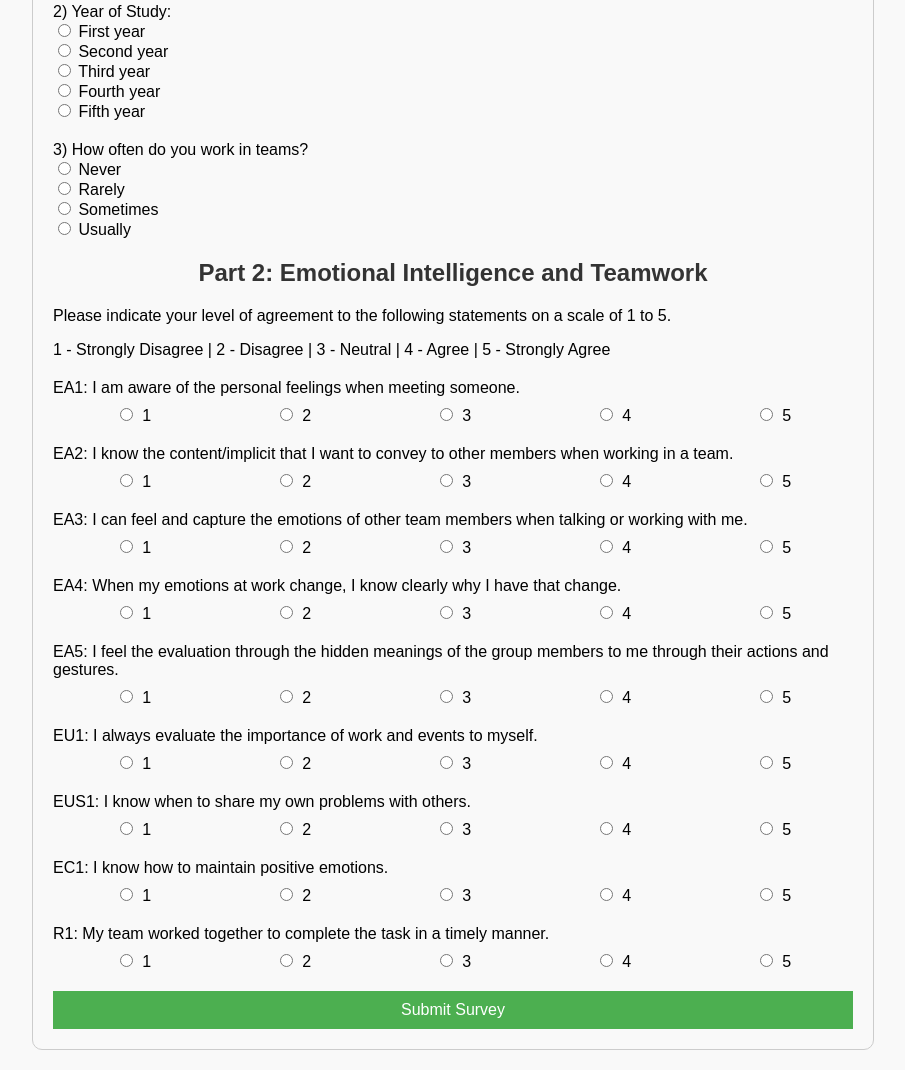
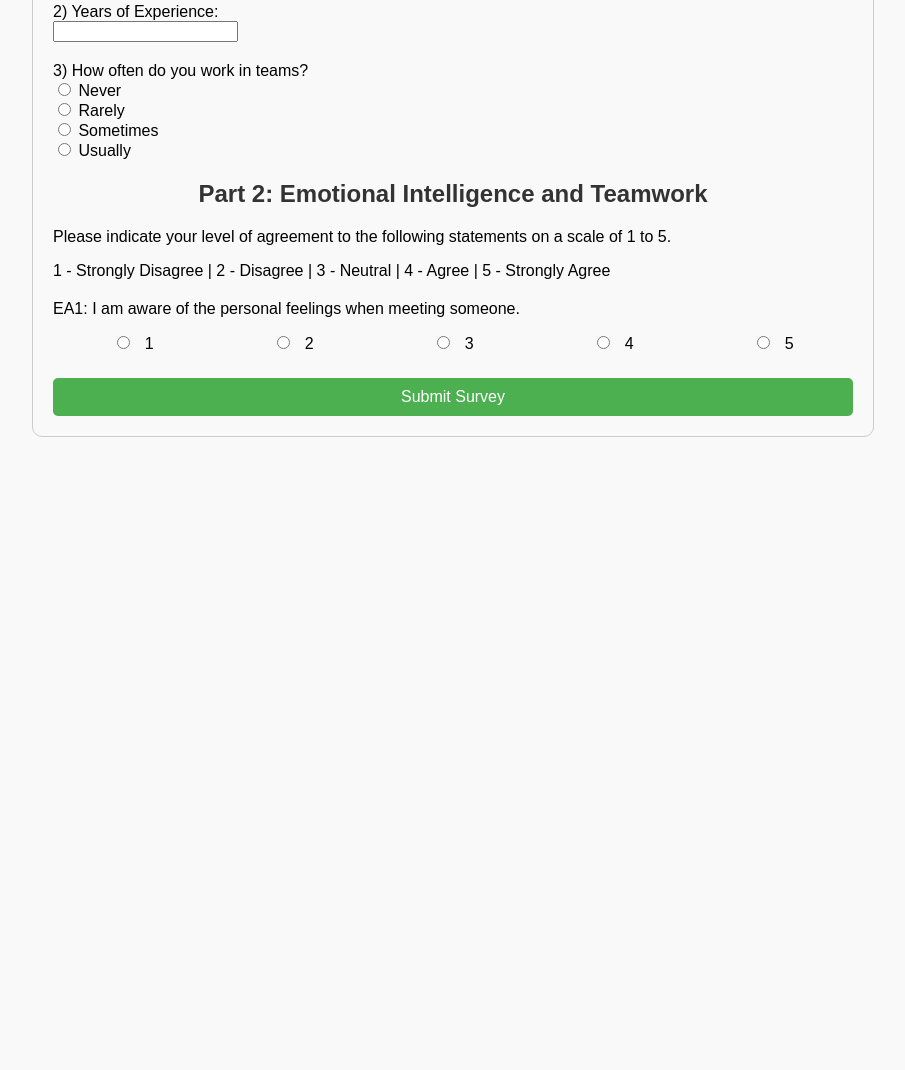
Before and after one commit to Nalin-kumar-gupta/fom-emotional-intelli, a plain HTML site: page index.html in a window 1280 px wide. Shown: the part 244-1314 px from the top of the page, without its empty margins (187-1092 px from the left). After the commit the page ends 800 px from the top, so only its background shows below. Drawn offline with Linux system fonts and the light colour scheme.

Commit message:
survey sample

```diff
--- a/index.html
+++ b/index.html
@@ -23,15 +23,16 @@
         }
         .scale {
             display: flex;
-            justify-content: space-between;
+            justify-content: space-around;
             margin-top: 10px;
         }
         .scale label {
             flex-grow: 1;
             text-align: center;
+            margin: 5px;
         }
         .scale input {
-            margin: 0 5px;
+            margin-right: 10px;
         }
         .submit {
             display: block;
@@ -43,6 +44,7 @@
             cursor: pointer;
             font-size: 16px;
             margin-top: 20px;
+            border-radius: 5px;
         }
         .submit:hover {
             background-color: #45a049;
@@ -52,7 +54,7 @@
 <body>
 
     <h1>Survey on Emotional Intelligence and Teamwork</h1>
-    <form action="#" method="post">
+    <form id="surveyForm">
 
         <h2>Part 1: Respondents’ Characteristics</h2>
 
@@ -63,12 +65,8 @@
         </div>
 
         <div class="question">
-            <label>2) Year of Study:</label><br>
-            <input type="radio" name="year" value="First Year" required> First year<br>
-            <input type="radio" name="year" value="Second Year" required> Second year<br>
-            <input type="radio" name="year" value="Third Year" required> Third year<br>
-            <input type="radio" name="year" value="Fourth Year" required> Fourth year<br>
-            <input type="radio" name="year" value="Fifth Year" required> Fifth year
+            <label>2) Years of Experience:</label><br>
+            <input type="number" name="years_experience" min="0" required>
         </div>
 
         <div class="question">
@@ -83,7 +81,7 @@
         <p>Please indicate your level of agreement to the following statements on a scale of 1 to 5.</p>
         <p>1 - Strongly Disagree | 2 - Disagree | 3 - Neutral | 4 - Agree | 5 - Strongly Agree</p>
 
-        <!-- Emotional Awareness (EA) Questions -->
+        <!-- Example Emotional Awareness Question -->
         <div class="question">
             <label>EA1: I am aware of the personal feelings when meeting someone.</label>
             <div class="scale">
@@ -94,105 +92,45 @@
                 <label><input type="radio" name="EA1" value="5" required> 5</label>
             </div>
         </div>
-        <div class="question">
-            <label>EA2: I know the content/implicit that I want to convey to other members when working in a team.</label>
-            <div class="scale">
-                <label><input type="radio" name="EA2" value="1" required> 1</label>
-                <label><input type="radio" name="EA2" value="2" required> 2</label>
-                <label><input type="radio" name="EA2" value="3" required> 3</label>
-                <label><input type="radio" name="EA2" value="4" required> 4</label>
-                <label><input type="radio" name="EA2" value="5" required> 5</label>
-            </div>
-        </div>
-        <div class="question">
-            <label>EA3: I can feel and capture the emotions of other team members when talking or working with me.</label>
-            <div class="scale">
-                <label><input type="radio" name="EA3" value="1" required> 1</label>
-                <label><input type="radio" name="EA3" value="2" required> 2</label>
-                <label><input type="radio" name="EA3" value="3" required> 3</label>
-                <label><input type="radio" name="EA3" value="4" required> 4</label>
-                <label><input type="radio" name="EA3" value="5" required> 5</label>
-            </div>
-        </div>
-        <div class="question">
-            <label>EA4: When my emotions at work change, I know clearly why I have that change.</label>
-            <div class="scale">
-                <label><input type="radio" name="EA4" value="1" required> 1</label>
-                <label><input type="radio" name="EA4" value="2" required> 2</label>
-                <label><input type="radio" name="EA4" value="3" required> 3</label>
-                <label><input type="radio" name="EA4" value="4" required> 4</label>
-                <label><input type="radio" name="EA4" value="5" required> 5</label>
-            </div>
-        </div>
-        <div class="question">
-            <label>EA5: I feel the evaluation through the hidden meanings of the group members to me through their actions and gestures.</label>
-            <div class="scale">
-                <label><input type="radio" name="EA5" value="1" required> 1</label>
-                <label><input type="radio" name="EA5" value="2" required> 2</label>
-                <label><input type="radio" name="EA5" value="3" required> 3</label>
-                <label><input type="radio" name="EA5" value="4" required> 4</label>
-                <label><input type="radio" name="EA5" value="5" required> 5</label>
-            </div>
-        </div>
 
-        <!-- Repeat similar structure for Emotional Usage (EU), Emotional Understanding (EUS), Emotional Controlling (EC), and Teamwork Results (R) questions -->
-        <!-- Below is a simplified template for each section. You need to add all the questions from the document similarly. -->
-
-        <!-- Example: Emotional Usage (EU) Questions -->
-        <div class="question">
-            <label>EU1: I always evaluate the importance of work and events to myself.</label>
-            <div class="scale">
-                <label><input type="radio" name="EU1" value="1" required> 1</label>
-                <label><input type="radio" name="EU1" value="2" required> 2</label>
-                <label><input type="radio" name="EU1" value="3" required> 3</label>
-                <label><input type="radio" name="EU1" value="4" required> 4</label>
-                <label><input type="radio" name="EU1" value="5" required> 5</label>
-            </div>
-        </div>
-        <!-- Add other EU questions -->
-
-        <!-- Example: Emotional Understanding (EUS) Questions -->
-        <div class="question">
-            <label>EUS1: I know when to share my own problems with others.</label>
-            <div class="scale">
-                <label><input type="radio" name="EUS1" value="1" required> 1</label>
-                <label><input type="radio" name="EUS1" value="2" required> 2</label>
-                <label><input type="radio" name="EUS1" value="3" required> 3</label>
-                <label><input type="radio" name="EUS1" value="4" required> 4</label>
-                <label><input type="radio" name="EUS1" value="5" required> 5</label>
-            </div>
-        </div>
-        <!-- Add other EUS questions -->
-
-        <!-- Example: Emotional Controlling (EC) Questions -->
-        <div class="question">
-            <label>EC1: I know how to maintain positive emotions.</label>
-            <div class="scale">
-                <label><input type="radio" name="EC1" value="1" required> 1</label>
-                <label><input type="radio" name="EC1" value="2" required> 2</label>
-                <label><input type="radio" name="EC1" value="3" required> 3</label>
-                <label><input type="radio" name="EC1" value="4" required> 4</label>
-                <label><input type="radio" name="EC1" value="5" required> 5</label>
-            </div>
-        </div>
-        <!-- Add other EC questions -->
-
-        <!-- Example: Teamwork Results (R) Questions -->
-        <div class="question">
-            <label>R1: My team worked together to complete the task in a timely manner.</label>
-            <div class="scale">
-                <label><input type="radio" name="R1" value="1" required> 1</label>
-                <label><input type="radio" name="R1" value="2" required> 2</label>
-                <label><input type="radio" name="R1" value="3" required> 3</label>
-                <label><input type="radio" name="R1" value="4" required> 4</label>
-                <label><input type="radio" name="R1" value="5" required> 5</label>
-            </div>
-        </div>
-        <!-- Add other R questions -->
+        <!-- Repeat similar structure for remaining questions -->
 
         <!-- Submit Button -->
-        <input type="submit" class="submit" value="Submit Survey">
+        <button type="button" class="submit" onclick="submitForm()">Submit Survey</button>
 
     </form>
+
+    <script>
+        function submitForm() {
+            // Validate form before submission
+            const form = document.getElementById('surveyForm');
+            if (!form.checkValidity()) {
+                alert('Please fill out all questions.');
+                return;
+            }
+
+            // Collect form data
+            const formData = new FormData(form);
+            let responseData = '';
+
+            formData.forEach((value, key) => {
+                responseData += `${key}: ${value}\n`;
+            });
+
+            // Save as file
+            const blob = new Blob([responseData], { type: 'text/plain' });
+            const link = document.createElement('a');
+            link.href = URL.createObjectURL(blob);
+            link.download = 'survey-responses.txt';
+            document.body.appendChild(link);
+            link.click();
+            document.body.removeChild(link);
+
+            // Alert user and reset form
+            alert('Thank you for your submission! Please upload the file to GitHub for it to be publicly viewable.');
+            form.reset();
+        }
+    </script>
+
 </body>
 </html>
```
Also changed, not shown: sample.txt (added), survey-responses.txt (added).
